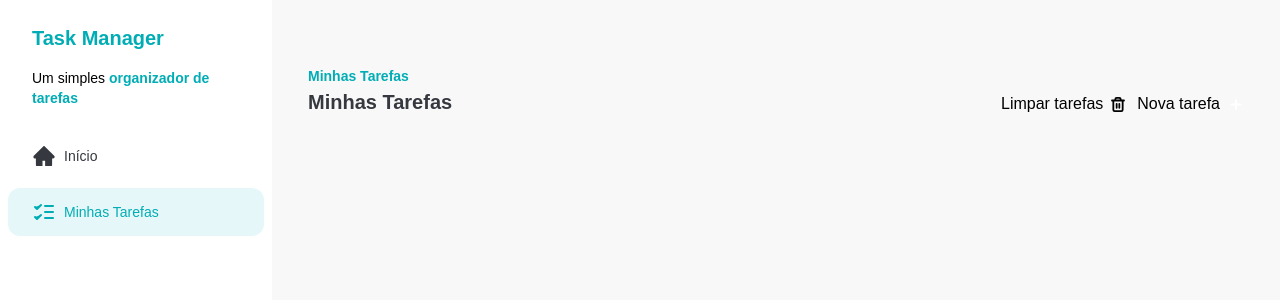
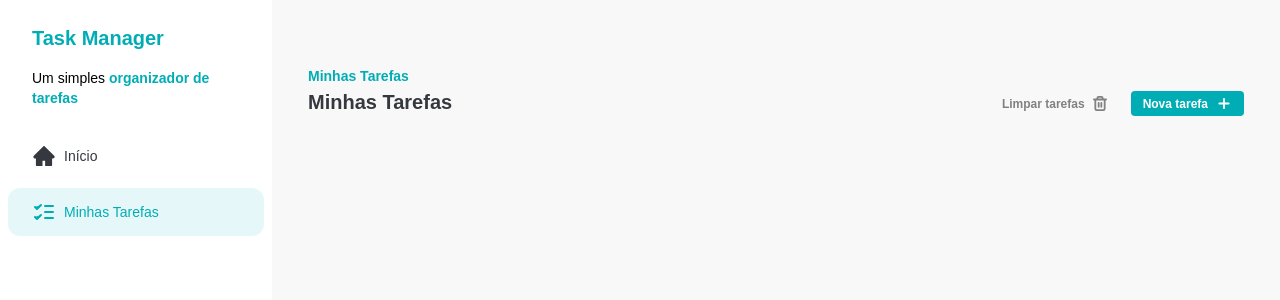
Before and after one commit to davifdev/task-manager-fsc, a React (Vite) app: page / in a window 1280 px wide. Shown: the top 300 px of the page. Built offline with nearby package versions, Linux system fonts and the light colour scheme.

Commit message:
feat: create Button component and add tailwind prettier plugin

```diff
--- a/package.json
+++ b/package.json
@@ -32,6 +32,7 @@
     "husky": "^9.1.7",
     "lint-staged": "^16.2.3",
     "prettier": "^3.6.2",
+    "prettier-plugin-tailwindcss": "^0.6.14",
     "typescript": "~5.9.3",
     "typescript-eslint": "^8.45.0",
     "vite": "^7.1.7",
--- /dev/null
+++ b/src/components/Button.tsx
@@ -0,0 +1,30 @@
+import type { ComponentProps, ReactNode } from "react";
+import { tv, type VariantProps } from "tailwind-variants";
+
+const button = tv({
+  base: "flex items-center gap-2 px-3 py-1 text-xs font-semibold rounded-sm cursor-pointer hover:opacity-75 transition-all",
+  variants: {
+    color: {
+      primary: "text-white bg-primary",
+      ghost: "text-dark-gray bg-none",
+    },
+  },
+});
+
+type ButtonVariants = VariantProps<typeof button>;
+type ButtonAttributes = ComponentProps<"button">;
+type ButtonAllProps = ButtonVariants & ButtonAttributes;
+
+interface ButtonProps extends ButtonAllProps {
+  children: ReactNode;
+}
+
+const Button = ({ children, color, ...props }: ButtonProps) => {
+  return (
+    <button className={button({ color })} {...props}>
+      {children}
+    </button>
+  );
+};
+
+export default Button;
--- a/src/components/Tasks.tsx
+++ b/src/components/Tasks.tsx
@@ -1,24 +1,25 @@
 import { AddIcon, TrashIcon } from "../assets/icons";
+import Button from "./Button";
 
 const Tasks = () => {
   return (
-    <section className="py-16 px-9 w-full space-y-6">
+    <section className="w-full space-y-6 px-9 py-16">
       <div className="flex items-end justify-between">
         <div className="space-y-2">
-          <span className="text-sm font-semibold text-primary">
+          <span className="text-primary text-sm font-semibold">
             Minhas Tarefas
           </span>
-          <h2 className="text-xl font-semibold text-dark-blue">
+          <h2 className="text-dark-blue text-xl font-semibold">
             Minhas Tarefas
           </h2>
         </div>
         <div className="flex items-center gap-3">
-          <button className="flex items-center gap-2">
+          <Button color="ghost">
             Limpar tarefas <TrashIcon />
-          </button>
-          <button className="flex items-center gap-2">
+          </Button>
+          <Button color="primary">
             Nova tarefa <AddIcon />
-          </button>
+          </Button>
         </div>
       </div>
       <div></div>
```
Also changed, not shown: 2 other files (tests, documents, lock files or other folders).
